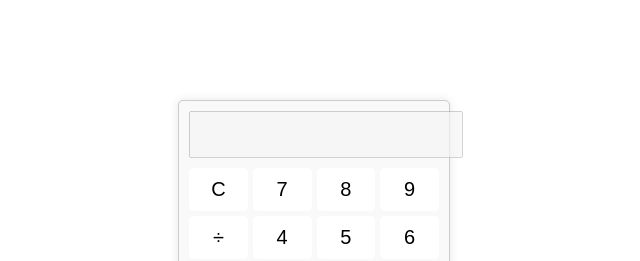
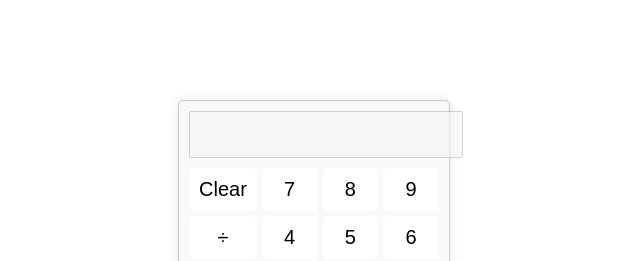
Before and after one commit to cajre/calccc, a plain HTML site: page index.html in a window 1280 px wide. Shown: the top 261 px of the page, 326-966 px from the left. Drawn offline with Linux system fonts and the light colour scheme.

Commit message:
Update index.html

```diff
--- a/index.html
+++ b/index.html
@@ -3,14 +3,14 @@
 <head>
   <meta charset="UTF-8">
   <meta name="viewport" content="width=device-width, initial-scale=1.0">
-  <title>Calculator</title>
+  <title>Caje's Calculator</title>
   <link rel="stylesheet" href="styles.css">
 </head>
 <body>
-  <div class="calculator">
-    <input type="text" id="display" disabled>
+  <div class='calculator'>
+    <input type='text' id='display' disabled>
     <div class="buttons">
-      <button onclick="clearDisplay()">C</button>
+      <button onclick="clearDisplay()">Clear</button>
       <button onclick="appendValue('7')">7</button>
       <button onclick="appendValue('8')">8</button>
       <button onclick="appendValue('9')">9</button>
```
